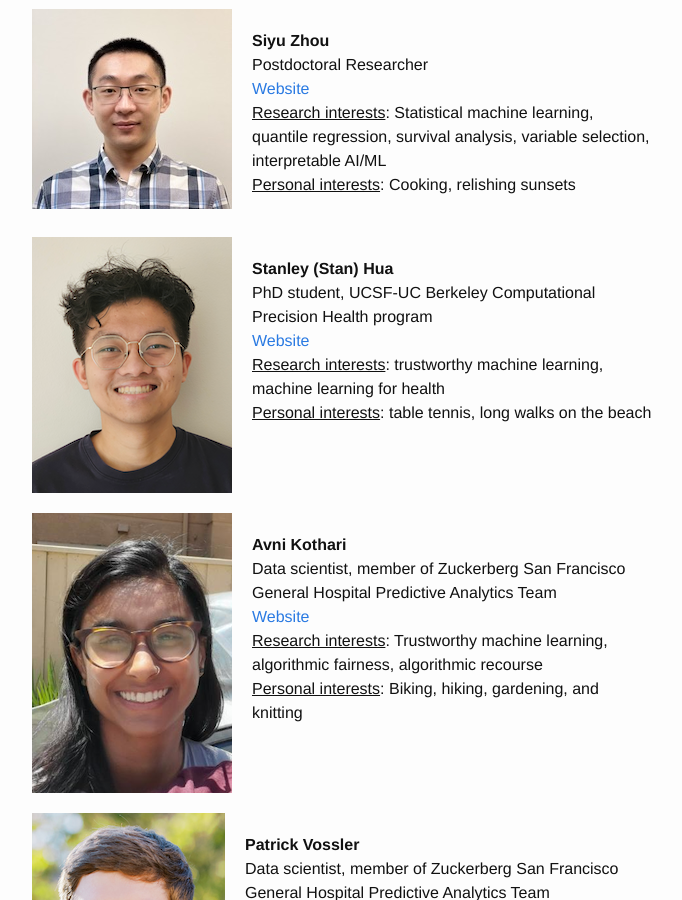
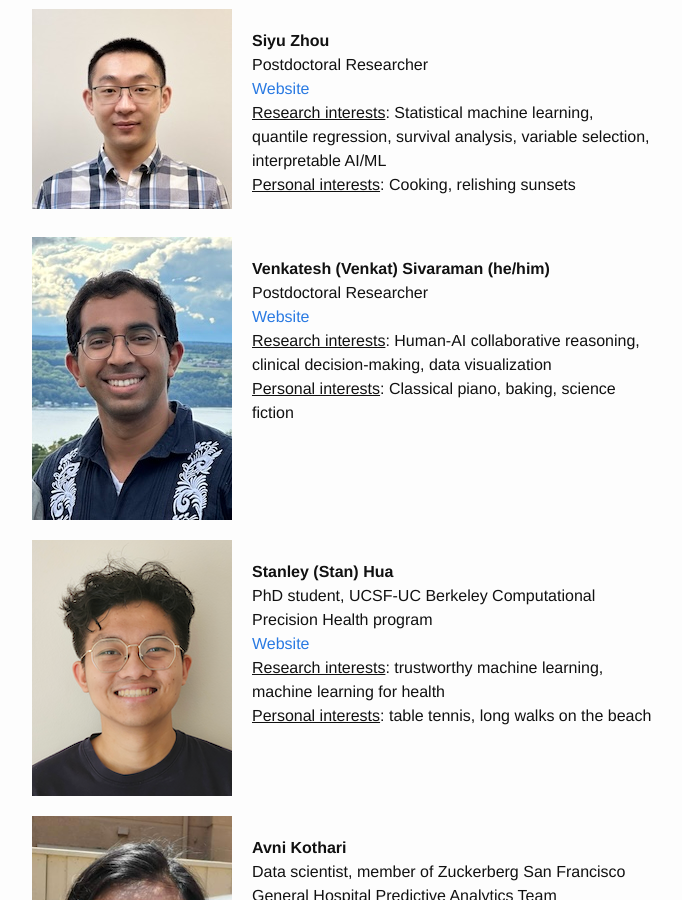
Before and after one commit to jjfeng/jjfeng.github.io, a Jekyll site: the page built from team.html, in a window 1280 px wide and 900 px high, scrolled down 712 px. Shown: the whole window, without its empty margins (258-940 px from the left). Built offline with Jekyll 4.4.1, drawn with Linux system fonts in a browser that asks for light colours.

Commit message:
update team

```diff
--- a/team.html
+++ b/team.html
@@ -40,6 +40,25 @@ Postdoctoral Researcher
 <u>Research interests</u>: Statistical machine learning, quantile regression, survival analysis, variable selection, interpretable AI/ML
 <br/>
 <u>Personal interests</u>: Cooking, relishing sunsets
+</div>
+</div>
+
+<div class="container" style="display: flex; flex-wrap: wrap; margin: 20px">
+<div>
+<img src="venkat_upstate_ny.JPG">
+</div>
+<div style="margin: 20px; max-width: 400px">
+    <b>
+Venkatesh (Venkat) Sivaraman (he/him)
+</b>
+<br/>
+Postdoctoral Researcher
+<br/>
+<a href="https://venkatesh-sivaraman.github.io">Website</a>
+<br/>
+<u>Research interests</u>: Human-AI collaborative reasoning, clinical decision-making, data visualization
+<br/>
+<u>Personal interests</u>: Classical piano, baking, science fiction
 </div>
 </div>
 
```
Also changed, not shown: index.md (+1 -0 lines), publications.bib (+9 -0 lines), publications.md (+5 -4 lines), publications_preprint.bib (+0 -11 lines), venkat_upstate_ny.JPG (added), 1 other file.
